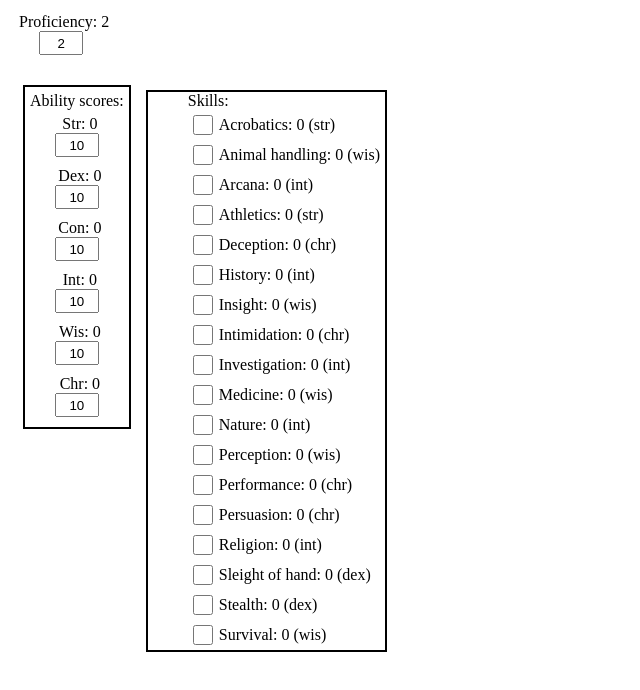
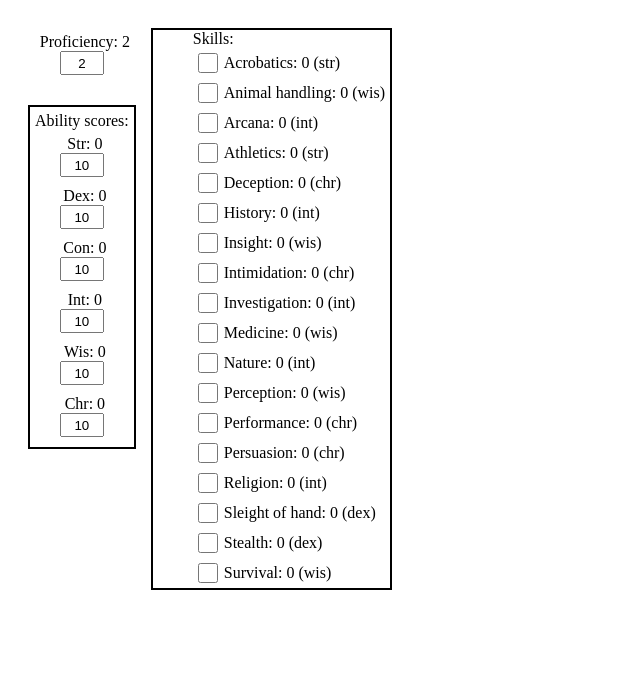
Before and after one commit to RandomDuck/DnD_interactive_CC, a React (Create React App) app: page / in a window 1280 px wide. Shown: the top 690 px of the page, without its empty margins (0-640 px from the left). Built offline with nearby package versions, Linux system fonts and the light colour scheme.

Commit message:
styled root

```diff
--- /dev/null
+++ b/src/components/caharacter-decal/imports.js
@@ -0,0 +1,2 @@
+export * from 'components/modifiers';
+export * from './resources/style';
--- a/src/pages/root/imports.js
+++ b/src/pages/root/imports.js
@@ -1,3 +1,4 @@
 export * from 'components/ability-score';
+export * from './resources/style';
 export * from 'pages/ability-list';
 export * from 'pages/skills-list';
--- a/src/pages/root/index.jsx
+++ b/src/pages/root/index.jsx
@@ -1,11 +1,18 @@
-import { SkillsList, AbilityList, AbilityScore } from './imports';
+import {
+  SkillsList,
+  AbilityList,
+  AbilityScore,
+  FlexDiv
+} from './imports';
 
 export function Root () {
   return (
-    <div id='root' data-testid="root">
-      <AbilityScore type='proficiency' displayScore /><br />
-      <AbilityList />
+    <FlexDiv padding="20px 5px" id='root' data-testid="root">
+      <FlexDiv column center>
+        <AbilityScore type='proficiency' displayScore />
+        <AbilityList />
+      </FlexDiv>
       <SkillsList />
-    </div>
+    </FlexDiv>
   );
 }
--- /dev/null
+++ b/src/pages/root/resources/style.js
@@ -0,0 +1,12 @@
+import styled from "styled-components";
+
+const FlexDiv = styled('div')`
+  flex-direction: ${props => props.column ? 'column' : 'row'};
+  display: inline-flex;
+  align-items: ${props => props.center ? 'center' : 'flex-start'};
+  margin-top: 0;
+  ${props => props.border && 'border: solid black 2px;'}
+  ${props => props.padding && `padding: ${props.padding}`}
+`
+
+export { FlexDiv };
--- a/src/pages/skills-list/resources/style.js
+++ b/src/pages/skills-list/resources/style.js
@@ -5,6 +5,7 @@ const StyledUl = styled('ul')`
   display: inline-flex;
   align-items: flex-start;
   border: black solid 2px;
+  margin-top: 0;
 `
 
 export { StyledUl };
```
Also changed, not shown: src/components/caharacter-decal/index.jsx (added, +10 -0 lines), src/components/caharacter-decal/resources/style.js (added, +12 -0 lines), 1 other file (tests, documents, lock files or other folders).
